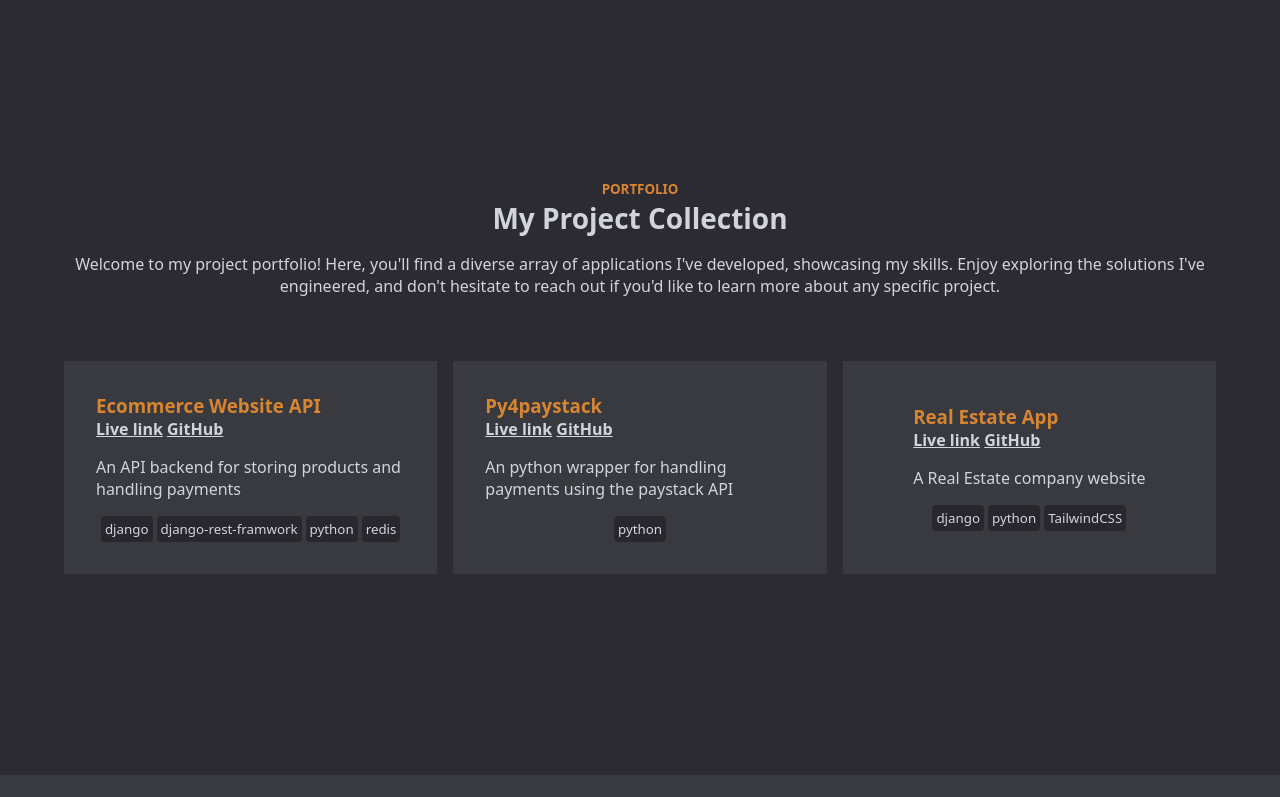
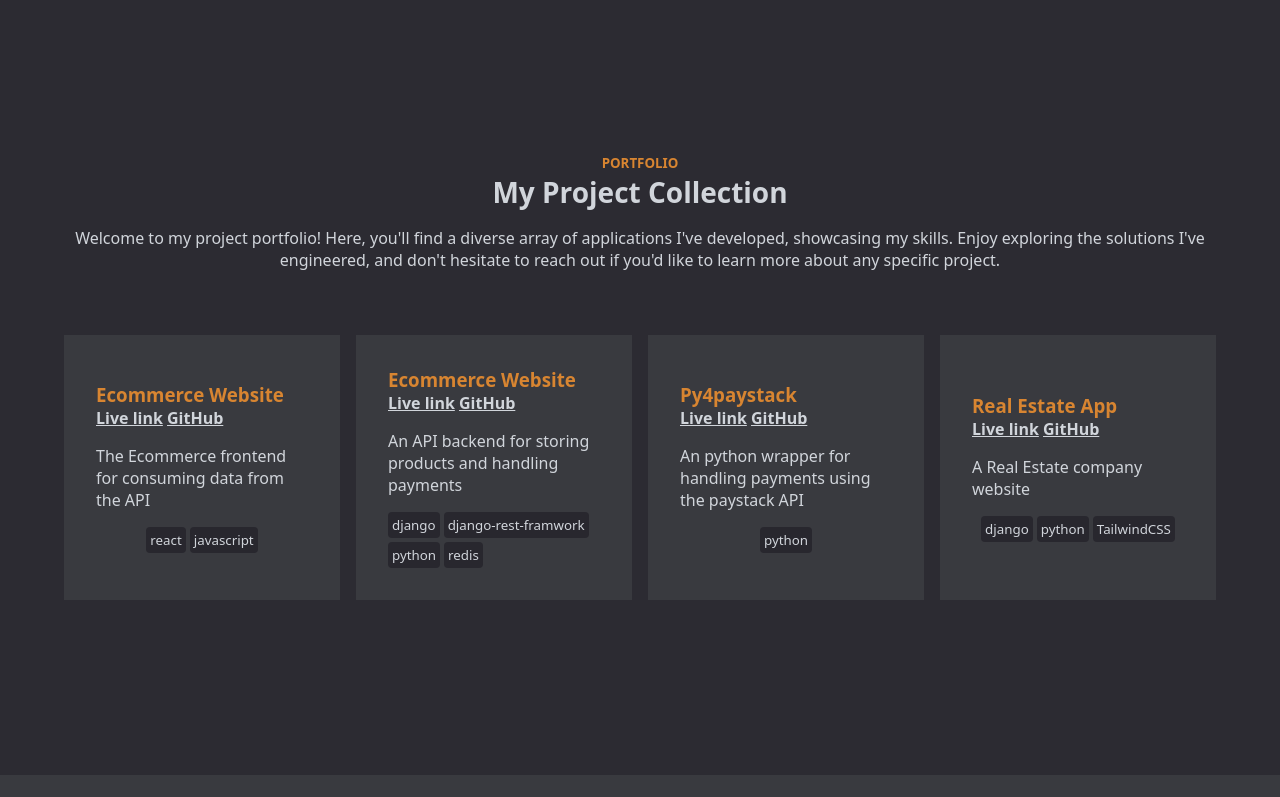
Before and after one commit to devRaphael13/portfolio, a plain HTML site: page index.html in a window 1280 px wide. Shown: the part 1689-2486 px from the top of the page. Drawn offline with Linux system fonts and the light colour scheme.

Commit message:
Feat: add download button and one project

```diff
--- a/index.html
+++ b/index.html
@@ -31,7 +31,9 @@
                         <a href="#contacts">
                             <button>CONTACT ME</button>
                         </a>
-                        <button>DOWNLOAD CV</button>
+                        <a href="assets/raphael_ezeigwe_cv.pdf" download>
+                            <button>DOWNLOAD CV</button>
+                        </a>
                     </div>
                 </div>
 
--- a/index.js
+++ b/index.js
@@ -3,10 +3,17 @@ function projects() {
     let result = "";
     const allProjects = [
         {
-            name: "Ecommerce Website API",
+            name: "Ecommerce Website",
+            description: "The Ecommerce frontend for consuming data from the API",
+            live_link: "https://django-ecommerce-api.vercel.app/",
+            repo_link: "https://ecommerce-devraphael13.vercel.app/",
+            tags: ["react", "javascript"],
+        },
+        {
+            name: "Ecommerce Website",
             description: "An API backend for storing products and handling payments",
             live_link: "https://django-ecommerce-api.vercel.app/",
-            repo_link: "https://github.com/devRaphael13/Django-ecommerce-api",
+            repo_link: "https://github.com/devRaphael13/ecommerce",
             tags: ["django", "django-rest-framwork", "python", "redis"],
         },
         {
@@ -120,15 +127,15 @@ const observer = new IntersectionObserver((element) => {
     element.forEach((h2) => {
         if (h2.isIntersecting) {
             h2.target.classList.add("expand");
-            return
+            return;
         }
 
-        h2.target.classList.remove("expand")
+        h2.target.classList.remove("expand");
     });
 });
 
 let allH2 = document.querySelectorAll("h2");
-allH2 = Array.from(allH2).slice(1)
+allH2 = Array.from(allH2).slice(1);
 for (let h2 of allH2) {
-    observer.observe(h2)
+    observer.observe(h2);
 }
```
Also changed, not shown: 1 other file.
